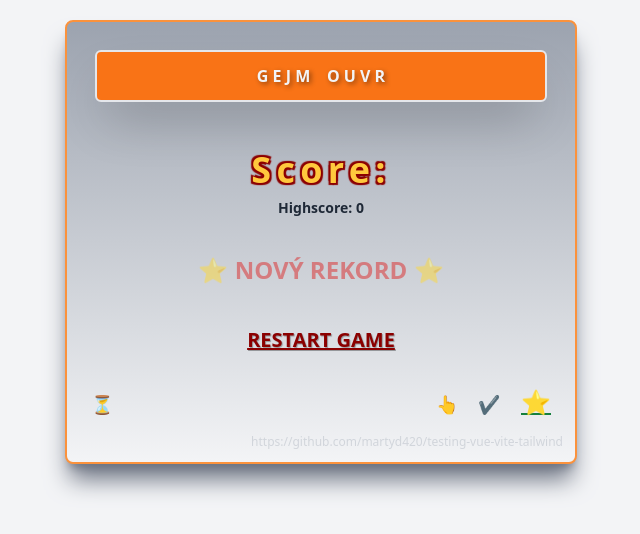
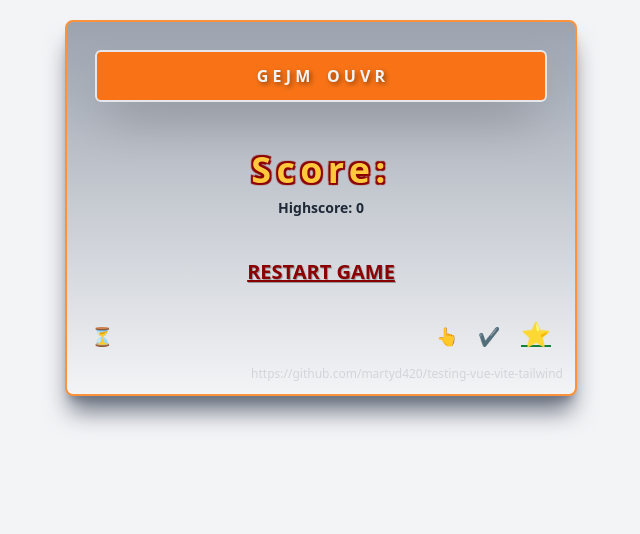
Before and after one commit to martyd420/testing-vue-vite-tailwind, a Vue app: page /game-over in a window 1280 px wide. Shown: the top 534 px of the page, without its empty margins (319-959 px from the left). Built offline with nearby package versions, Linux system fonts and the light colour scheme.

Commit message:
Highscore bugfix

```diff
--- a/src/pages/GameOver.vue
+++ b/src/pages/GameOver.vue
@@ -14,7 +14,7 @@
             Highscore: {{ this.highscore }}
         </p>
 
-        <p id="new_highscore" v-if="!(highscore < score)" class="animate-pulse pt-6 sm:pt-9 text-center text-2xl font-bold text-red-600">
+        <p id="new_highscore" v-if="score >= highscore && score != 0" class="animate-pulse pt-6 sm:pt-9 text-center text-2xl font-bold text-red-600">
             ⭐ NOVÝ REKORD ⭐
         </p>
 
@@ -74,9 +74,9 @@
 
         mounted() {
             if (localStorage.highscore) {
-                this.highscore = localStorage.highscore;
+                this.highscore = parseInt(localStorage.highscore);
             }
-            if (parseInt(this.highscore) < parseInt(this.score)) {
+            if (this.highscore < this.score && this.score > 0) {
                 localStorage.highscore = this.score
                 this.highscore = this.score
             }
```
Also changed, not shown: 3 other files (tests, documents, lock files or other folders).
